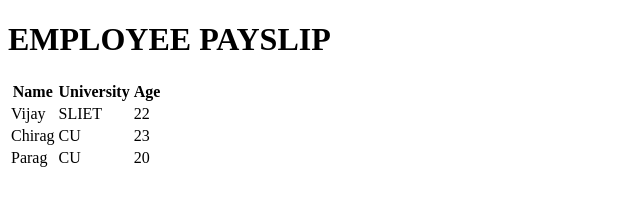
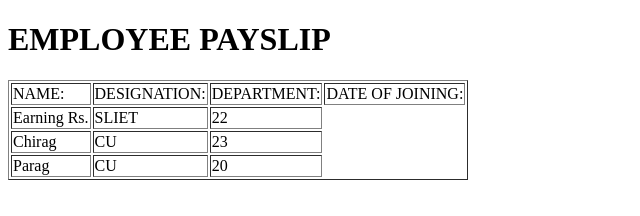
Before and after one commit to VKVishan/HTML-Demo, a plain HTML site: page EmployeePayslip.html in a window 1280 px wide. Shown: the whole page, without its empty margins (0-640 px from the left). Drawn offline with Linux system fonts and the light colour scheme.

Commit message:
Update EmployeePayslip.html

```diff
--- a/EmployeePayslip.html
+++ b/EmployeePayslip.html
@@ -6,14 +6,15 @@
 	</head>
 	<body>
 		<h1> EMPLOYEE PAYSLIP </h1>
-		<table>
+		<table border="1">
 			<tr>
-				<th> Name</th>
-				<th> University</th>
-				<th> Age</th>
+				<td>NAME:</td>
+				<td>DESIGNATION:</td>
+				<td>DEPARTMENT:</td>
+				<td>DATE OF JOINING:</td>
 			</tr>
 			<tr>
-				<td> Vijay</td>
+				<td> Earning Rs.</td>
 				<td> SLIET</td>
 				<td> 22</td>
 			</tr>
```
